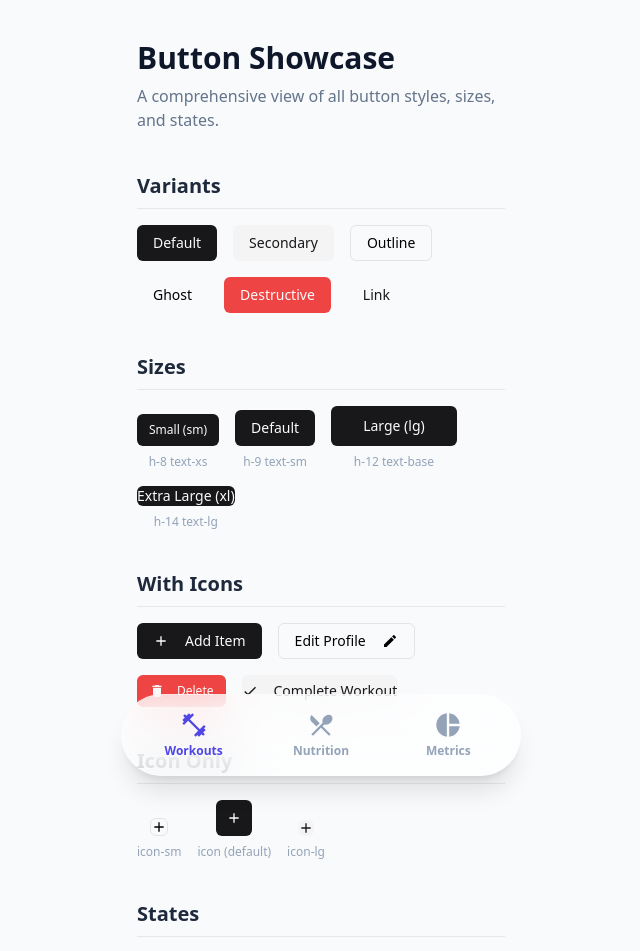
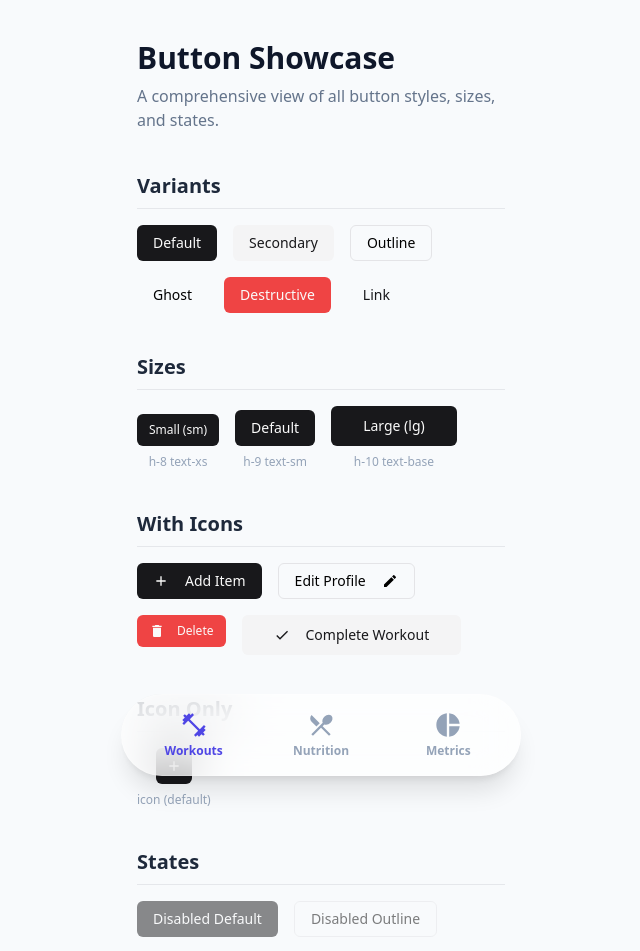
Before and after one commit to matthewothomas/MyFitnessApp, a Next.js app: page /button-showcase in a window 1280 px wide. Shown: the top 951 px of the page, without its empty margins (319-959 px from the left). Built offline with nearby package versions, Linux system fonts and the light colour scheme.

Commit message:
UI: Clean up invalid button sizes

```diff
--- a/src/app/button-showcase/page.tsx
+++ b/src/app/button-showcase/page.tsx
@@ -36,11 +36,7 @@ export default function ButtonShowcasePage() {
                     </div>
                     <div className="flex flex-col items-center gap-2">
                         <Button size="lg">Large (lg)</Button>
-                        <span className="text-xs text-slate-400">h-12 text-base</span>
-                    </div>
-                    <div className="flex flex-col items-center gap-2">
-                        <Button size="xl">Extra Large (xl)</Button>
-                        <span className="text-xs text-slate-400">h-14 text-lg</span>
+                        <span className="text-xs text-slate-400">h-10 text-base</span>
                     </div>
                 </div>
             </section>
@@ -58,7 +54,7 @@ export default function ButtonShowcasePage() {
                     <Button variant="destructive" size="sm">
                         <MdDelete className="w-4 h-4 mr-1" /> Delete
                     </Button>
-                    <Button variant="secondary" size="xl">
+                    <Button variant="secondary" size="lg">
                         <MdCheck className="w-6 h-6 mr-2" /> Complete Workout
                     </Button>
                 </div>
@@ -69,16 +65,8 @@ export default function ButtonShowcasePage() {
                 <h2 className="text-xl font-bold text-slate-800 border-b pb-2">Icon Only</h2>
                 <div className="flex flex-wrap items-end gap-4">
                     <div className="flex flex-col items-center gap-2">
-                        <Button size="icon-sm" variant="outline"><MdAdd /></Button>
-                        <span className="text-xs text-slate-400">icon-sm</span>
-                    </div>
-                    <div className="flex flex-col items-center gap-2">
                         <Button size="icon" variant="default"><MdAdd /></Button>
                         <span className="text-xs text-slate-400">icon (default)</span>
-                    </div>
-                    <div className="flex flex-col items-center gap-2">
-                        <Button size="icon-lg" variant="secondary"><MdAdd /></Button>
-                        <span className="text-xs text-slate-400">icon-lg</span>
                     </div>
                 </div>
             </section>
--- a/src/components/workout-dashboard.tsx
+++ b/src/components/workout-dashboard.tsx
@@ -103,7 +103,7 @@ export default function WorkoutDashboard({ userName = "User" }: { userName?: str
                     </div>
 
                     <Button
-                        size="xl"
+                        size="lg"
                         className="w-full bg-white text-indigo-600 hover:bg-white/90 font-bold active:scale-95 transition-transform"
                         onClick={() => router.push('/workouts')}
                     >
```
